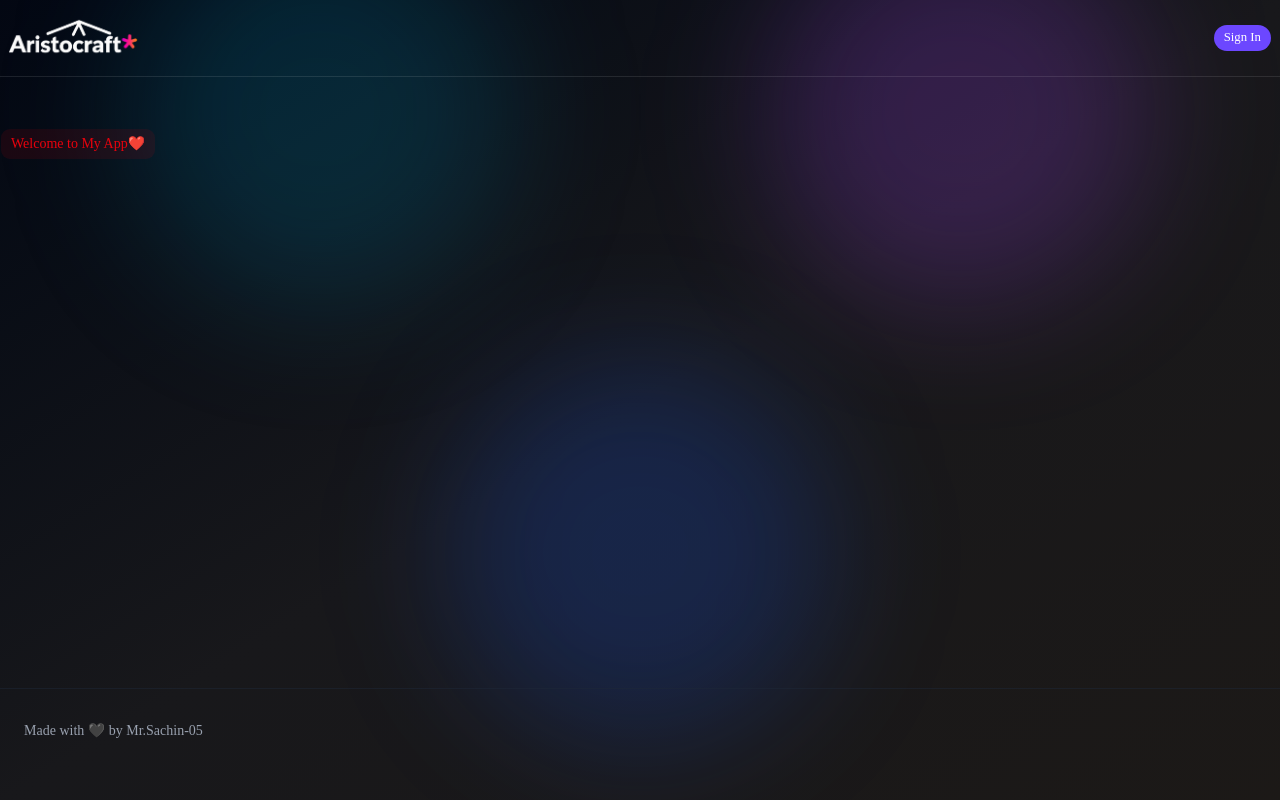
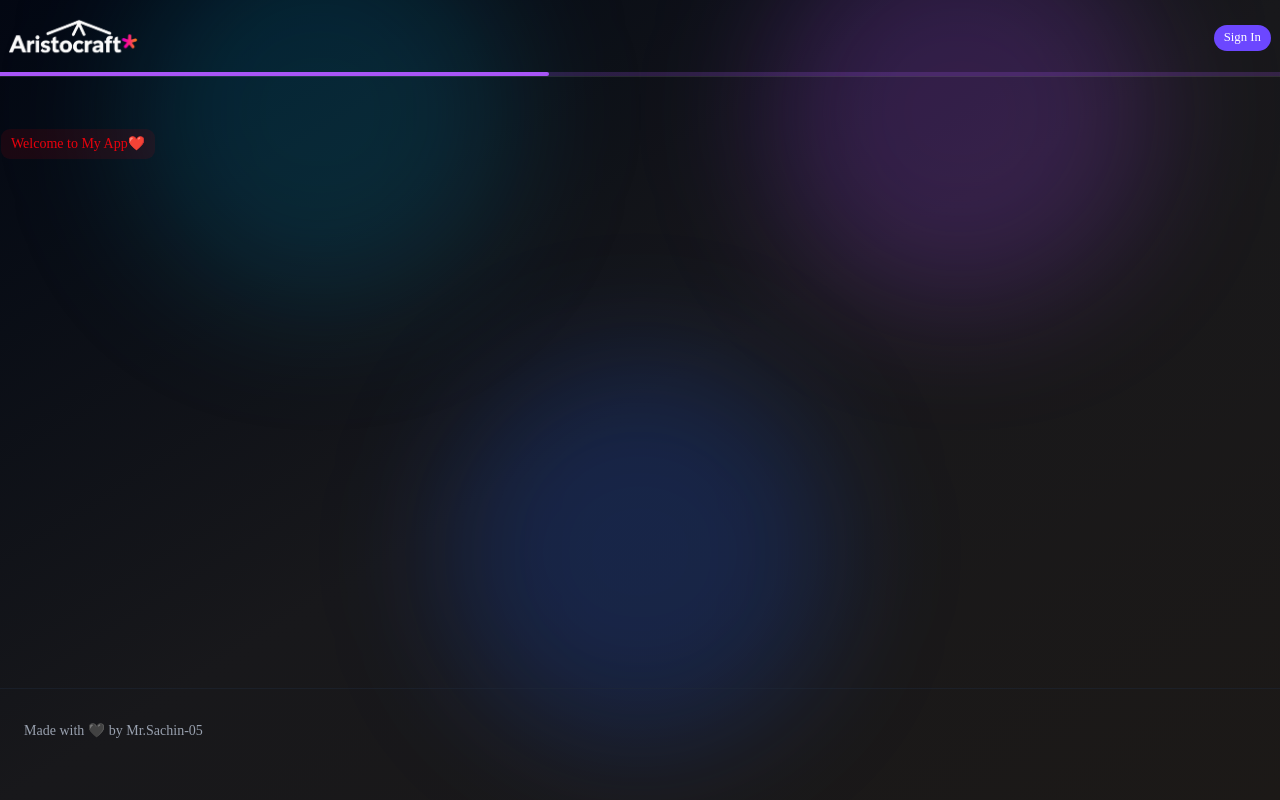
Before and after one commit to MrSachin-05/org, a Next.js app: page / in a window 1280 px wide. Built offline with nearby package versions, Linux system fonts and the light colour scheme; no server answers.

Commit message:
establish connection of clerk-convex providers

```diff
--- a/app/ConvexClientProvider.jsx
+++ b/app/ConvexClientProvider.jsx
@@ -1,10 +1,15 @@
 "use client";
 
-import { ConvexProvider, ConvexReactClient } from "convex/react";
-
+import { useAuth } from "@clerk/nextjs";
+import { ConvexReactClient } from "convex/react";
+import { ConvexProviderWithClerk } from "convex/react-clerk";
 
 const convex = new ConvexReactClient(process.env.NEXT_PUBLIC_CONVEX_URL);
 
 export function ConvexClientProvider({ children }) {
-  return <ConvexProvider client={convex}>{children}</ConvexProvider>;
+  return (
+    <ConvexProviderWithClerk client={convex} useAuth={useAuth}>
+      {children}
+    </ConvexProviderWithClerk>
+  );
 }
--- a/components/convex-client-provider.jsx
+++ b/components/convex-client-provider.jsx
@@ -0,0 +1,16 @@
+"use client";
+
+import { ConvexReactClient } from "convex/react";
+
+import { useAuth } from "@clerk/nextjs";
+import { ConvexProviderWithClerk } from "convex/react-clerk";
+
+const convex = new ConvexReactClient(process.env.NEXT_PUBLIC_CONVEX_URL);
+
+export function ConvexClientProvider({ children }) {
+  return (
+    <ConvexProviderWithClerk client={convex} useAuth={useAuth}>
+      {children}
+    </ConvexProviderWithClerk>
+  );
+}
--- a/components/header.jsx
+++ b/components/header.jsx
@@ -1,19 +1,17 @@
-import React from "react";
+"use client";
+
 import Link from "next/link";
 import Image from "next/image";
-import {
-  Show,
-  SignInButton,
-  UserButton,
-} from "@clerk/nextjs";
+import { SignInButton, UserButton, useUser } from "@clerk/nextjs";
 import { Button } from "@/components/ui/button";
+import { BarLoader } from "react-spinners";
 
 const Header = () => {
+  const { isLoaded, isSignedIn } = useUser();
+
   return (
     <nav className="fixed top-0 left-0 right-0 bg-transparent z-50 border-b border-white/10">
       <div className="max-w-7xl mx-auto px-2 py-4 flex items-center justify-between">
-
-        {/* Logo */}
         <Link
           href="/"
           className="flex items-center"
@@ -29,17 +27,10 @@ const Header = () => {
           />
         </Link>
 
-        {/* Right Side Actions */}
         <div className="flex items-center gap-2">
-
-          {/* Signed In */}
-          <Show when="signed-in">
-            {/* Create Event */}
+          {!isLoaded ? null : isSignedIn ? (
             <UserButton />
-          </Show>
-
-          {/* Signed Out */}
-          <Show when="signed-out">
+          ) : (
             <SignInButton mode="modal">
               <Button
                 size="sm"
@@ -48,10 +39,11 @@ const Header = () => {
                 Sign In
               </Button>
             </SignInButton>
-          </Show>
-
+          )}
         </div>
-
+         <div className="absolute bottom-0 left-0 w-full">
+            <BarLoader width={"100%"} color="#a855f7" />
+          </div>
       </div>
     </nav>
   );
--- /dev/null
+++ b/convex/auth.config.js
@@ -0,0 +1,16 @@
+const clerkIssuerDomain = process.env.CLERK_JWT_ISSUER_DOMAIN;
+
+if (!clerkIssuerDomain) {
+  throw new Error(
+    "Missing CLERK_JWT_ISSUER_DOMAIN. Set it in the Convex environment to your Clerk issuer URL and make sure the JWT audience is 'convex'."
+  );
+}
+
+export default {
+  providers: [
+    {
+      domain: clerkIssuerDomain,
+      applicationID: "convex",
+    },
+  ],
+};
--- a/package.json
+++ b/package.json
@@ -23,6 +23,7 @@
     "react": "19.2.8",
     "react-day-picker": "^10.0.1",
     "react-dom": "19.2.8",
+    "react-spinners": "^0.17.0",
     "shadcn": "^4.19.0",
     "sonner": "^2.0.8",
     "tailwind-merge": "^3.6.0",
```
Also changed, not shown: 1 other file (tests, documents, lock files or other folders).
